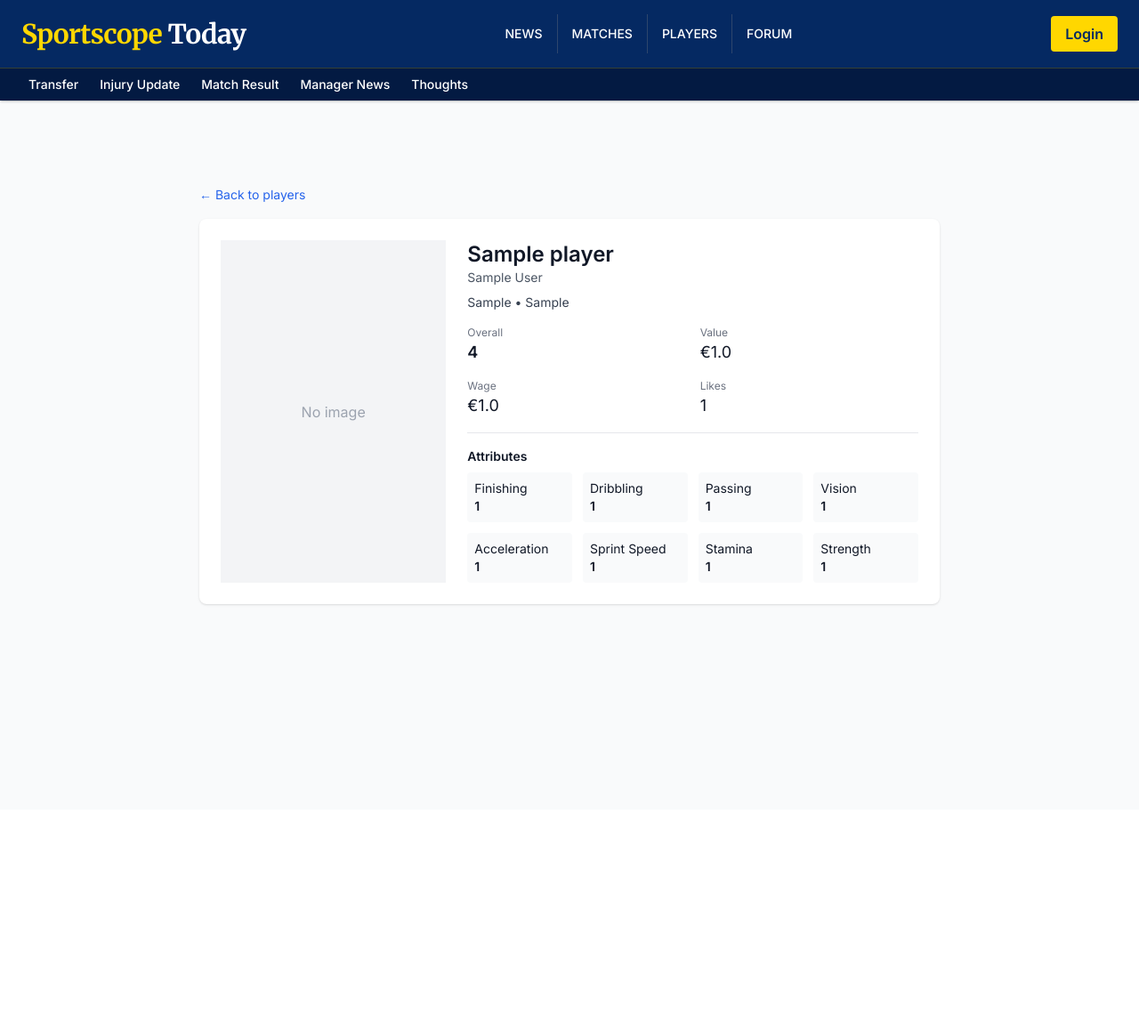
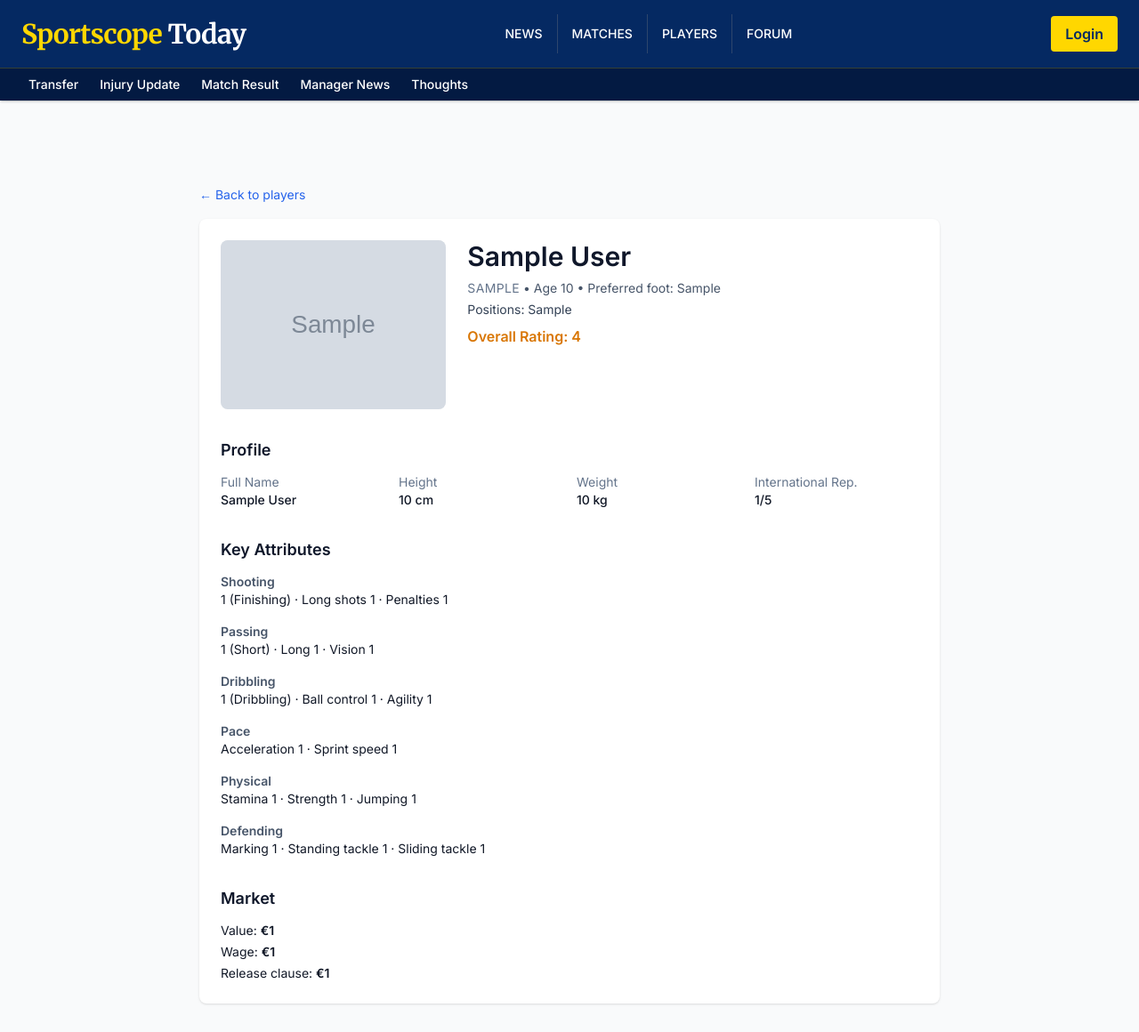
Before and after one commit to sportscope-today-d11/sportscope-today, a Django app: a page that uses main/templates/player_detail.html in a window 1280 px wide. Shown: the whole page at 89% size. Before the commit the page ends 681 px from the top, so only its background shows below. Run offline with Django 5.2, Linux system fonts and the light colour scheme; tables that the repository leaves empty hold one stand-in row (values such as "Sample post"); grey boxes marked "Sample" are stand-in pictures; some libraries are stand-ins or nearby versions.

Commit message:
update player card, player detail, implement add player jika role admin

```diff
--- a/main/templates/player_detail.html
+++ b/main/templates/player_detail.html
@@ -1,6 +1,7 @@
 {% extends 'base.html' %}
 
 {% load static %}
+{% load humanize %}
 
 {% block meta %}
 <title>{{ player.name }} — Player</title>
@@ -15,55 +16,110 @@
 	<a href="{% url 'main:player_list' %}" class="text-sm text-blue-600 hover:underline">← Back to players</a>
 
 		<div class="bg-white shadow rounded-lg mt-4 p-6">
+			<!-- HEADER -->
 			<div class="flex flex-col md:flex-row gap-6">
-				<div class="w-full md:w-1/3 bg-gray-100 flex items-center justify-center">
-					{% if player.image %}
-						<img src="{{ player.image }}" alt="{{ player.name }}" class="object-cover w-full h-full" />
-					{% else %}
-						<div class="p-8 text-gray-400">No image</div>
-					{% endif %}
+				<div class="w-full md:w-1/3 bg-gray-100 flex items-center justify-center rounded-lg overflow-hidden">
+					<img src="{{ player.image_url }}" alt="{{ player.name }}" class="object-cover w-full h-full" />
 				</div>
-
 				<div class="w-full md:w-2/3">
-					<h1 class="text-2xl font-bold">{{ player.name }}</h1>
-					{% if player.full_name %}<p class="text-sm text-gray-600">{{ player.full_name }}</p>{% endif %}
-					<p class="mt-2 text-sm text-gray-700">{{ player.positions }} • {{ player.nationality }}</p>
-
-					<div class="mt-4 grid grid-cols-2 gap-4">
-						<div>
-							<p class="text-xs text-gray-500">Overall</p>
-							<p class="text-lg font-semibold">{{ player.overall_rating|default:'-' }}</p>
-						</div>
-						<div>
-							<p class="text-xs text-gray-500">Value</p>
-							<p class="text-lg">€{{ player.value_euro|default:'-' }}</p>
-						</div>
-						<div>
-							<p class="text-xs text-gray-500">Wage</p>
-							<p class="text-lg">€{{ player.wage_euro|default:'-' }}</p>
-						</div>
-						<div>
-							<p class="text-xs text-gray-500">Likes</p>
-							<p class="text-lg">{{ player.likes }}</p>
-						</div>
-					</div>
-
-					<hr class="my-4" />
-
-					<h2 class="text-sm font-semibold mb-2">Attributes</h2>
-					<div class="grid grid-cols-2 md:grid-cols-4 gap-3 text-sm">
-						<div class="bg-gray-50 p-2 rounded">Finishing<br><span class="font-bold">{{ player.finishing|default:'-' }}</span></div>
-						<div class="bg-gray-50 p-2 rounded">Dribbling<br><span class="font-bold">{{ player.dribbling|default:'-' }}</span></div>
-						<div class="bg-gray-50 p-2 rounded">Passing<br><span class="font-bold">{{ player.short_passing|default:'-' }}</span></div>
-						<div class="bg-gray-50 p-2 rounded">Vision<br><span class="font-bold">{{ player.vision|default:'-' }}</span></div>
-						<div class="bg-gray-50 p-2 rounded">Acceleration<br><span class="font-bold">{{ player.acceleration|default:'-' }}</span></div>
-						<div class="bg-gray-50 p-2 rounded">Sprint Speed<br><span class="font-bold">{{ player.sprint_speed|default:'-' }}</span></div>
-						<div class="bg-gray-50 p-2 rounded">Stamina<br><span class="font-bold">{{ player.stamina|default:'-' }}</span></div>
-						<div class="bg-gray-50 p-2 rounded">Strength<br><span class="font-bold">{{ player.strength|default:'-' }}</span></div>
-					</div>
-
+					<h1 class="text-3xl font-extrabold text-slate-900">{{ player.full_name|default:player.name }}</h1>
+					<p class="mt-2 text-sm text-slate-600">
+						<span class="uppercase tracking-wide text-slate-500">{{ player.nationality }}</span>
+						• Age {{ player.age|default:'-' }}
+						• Preferred foot: {{ player.preferred_foot|default:'-' }}
+					</p>
+					<p class="mt-1 text-sm text-slate-700">Positions: {{ player.positions|default:'-' }}</p>
+					<p class="mt-2 font-semibold text-amber-600">Overall Rating: {{ player.overall_rating|default:'-' }}</p>
 				</div>
 			</div>
+
+			<!-- PROFILE -->
+			<div class="mt-8">
+				<h2 class="text-lg font-semibold text-slate-900">Profile</h2>
+				<div class="grid grid-cols-1 sm:grid-cols-2 lg:grid-cols-4 gap-4 mt-3 text-sm">
+					<div>
+						<p class="text-slate-500">Full Name</p>
+						<p class="font-medium">{{ player.full_name|default:player.name }}</p>
+					</div>
+					<div>
+						<p class="text-slate-500">Height</p>
+						<p class="font-medium">{{ player.height_cm|floatformat:0|default:'-' }} cm</p>
+					</div>
+					<div>
+						<p class="text-slate-500">Weight</p>
+						<p class="font-medium">{{ player.weight_kgs|floatformat:0|default:'-' }} kg</p>
+					</div>
+					<div>
+						<p class="text-slate-500">International Rep.</p>
+						<p class="font-medium">{{ player.international_reputation|default:'-' }}/5</p>
+					</div>
+				</div>
+			</div>
+
+			<!-- KEY ATTRIBUTES -->
+			<div class="mt-8">
+				<h2 class="text-lg font-semibold text-slate-900">Key Attributes</h2>
+				<div class="mt-3 space-y-4 text-sm">
+					<div>
+						<p class="text-slate-600 font-semibold">Shooting</p>
+						<p>
+							{{ player.finishing|default:'-' }} (Finishing)
+							· Long shots {{ player.long_shots|default:'-' }}
+							· Penalties {{ player.penalties|default:'-' }}
+						</p>
+					</div>
+					<div>
+						<p class="text-slate-600 font-semibold">Passing</p>
+						<p>
+							{{ player.short_passing|default:'-' }} (Short)
+							· Long {{ player.long_passing|default:'-' }}
+							· Vision {{ player.vision|default:'-' }}
+						</p>
+					</div>
+					<div>
+						<p class="text-slate-600 font-semibold">Dribbling</p>
+						<p>
+							{{ player.dribbling|default:'-' }} (Dribbling)
+							· Ball control {{ player.ball_control|default:'-' }}
+							· Agility {{ player.agility|default:'-' }}
+						</p>
+					</div>
+					<div>
+						<p class="text-slate-600 font-semibold">Pace</p>
+						<p>
+							Acceleration {{ player.acceleration|default:'-' }}
+							· Sprint speed {{ player.sprint_speed|default:'-' }}
+						</p>
+					</div>
+					<div>
+						<p class="text-slate-600 font-semibold">Physical</p>
+						<p>
+							Stamina {{ player.stamina|default:'-' }}
+							· Strength {{ player.strength|default:'-' }}
+							· Jumping {{ player.jumping|default:'-' }}
+						</p>
+					</div>
+					<div>
+						<p class="text-slate-600 font-semibold">Defending</p>
+						<p>
+							Marking {{ player.marking|default:'-' }}
+							· Standing tackle {{ player.standing_tackle|default:'-' }}
+							· Sliding tackle {{ player.sliding_tackle|default:'-' }}
+						</p>
+					</div>
+				</div>
+			</div>
+
+			<!-- MARKET INFO -->
+			<div class="mt-8">
+				<h2 class="text-lg font-semibold text-slate-900">Market</h2>
+				<div class="mt-3 space-y-1 text-sm">
+					<p>Value: <span class="font-semibold">€{{ player.value_euro|floatformat:0|intcomma|default:'-' }}</span></p>
+					<p>Wage: <span class="font-semibold">€{{ player.wage_euro|floatformat:0|intcomma|default:'-' }}</span></p>
+					<p>Release clause: <span class="font-semibold">€{{ player.release_clause_euro|floatformat:0|intcomma|default:'-' }}</span></p>
+				</div>
+			</div>
+
 		</div>
 	</div>
 </div>
--- a/main/urls.py
+++ b/main/urls.py
@@ -11,6 +11,7 @@ urlpatterns = [
     # PLAYER
     path('player',views.player_list ,name='player_list'),
     path('player/<slug:slug>', views.player_detail, name='player_detail'),
+    path('player/add', views.player_add_ajax, name='player_add_ajax'),
     path('', homepage, name="homepage"),
     path('news/', news_list, name='news_list'),
     path('news/<int:news_id>/', news_detail, name='news_detail'),
--- a/main/views.py
+++ b/main/views.py
@@ -8,7 +8,9 @@ from django.urls import reverse, reverse_lazy
 import datetime
 from django.contrib import messages
 from django.shortcuts import render, get_object_or_404
-from main.models import Player
+from main.models import Player, Person
+from django.views.decorators.http import require_POST
+from django.views.decorators.csrf import csrf_exempt, csrf_protect
 from django.core.paginator import Paginator
 
 # View untuk halaman home yang menampilkan daftar pemain
@@ -27,6 +29,126 @@ def player_detail(request, slug):
     player = get_object_or_404(Player, slug=slug)
     context = {'player': player}
     return render(request, 'player_detail.html', context)
+
+
+@login_required
+@require_POST
+def player_add_ajax(request):
+    """Add a Player via AJAX (expects JSON). Admin-only (Person.role == 'admin')."""
+    # role check
+    try:
+        person = Person.objects.get(user=request.user)
+    except Person.DoesNotExist:
+        return JsonResponse({"status": "error", "message": "No role assigned"}, status=403)
+    if person.role != 'admin':
+        return JsonResponse({"status": "error", "message": "Admin only"}, status=403)
+
+    import json
+    try:
+        payload = json.loads(request.body.decode('utf-8'))
+    except json.JSONDecodeError:
+        return JsonResponse({"status": "error", "message": "Invalid JSON"}, status=400)
+
+    name = (payload.get('name') or '').strip()
+    if not name:
+        return JsonResponse({"status": "error", "message": "Name is required"}, status=400)
+
+    from unidecode import unidecode
+    from django.utils.text import slugify
+
+    base = slugify(unidecode(name)) or 'player'
+    slug = base
+    i = 1
+    while Player.objects.filter(slug=slug).exists():
+        slug = f"{base}-{i}"
+        i += 1
+
+    # helpers to coerce types safely
+    def to_int(v):
+        try:
+            if v is None:
+                return None
+            s = str(v).strip()
+            if s == '':
+                return None
+            return int(float(s))
+        except Exception:
+            return None
+
+    def to_float(v):
+        try:
+            if v is None:
+                return None
+            s = str(v).strip()
+            if s == '':
+                return None
+            return float(s)
+        except Exception:
+            return None
+
+    preferred_foot = (payload.get('preferred_foot') or '').strip()
+    if preferred_foot not in ('Left', 'Right'):
+        preferred_foot = None
+
+    defaults = {
+        'slug': slug,
+        'name': name,
+        'full_name': (payload.get('full_name') or '')[:255],
+        'positions': (payload.get('positions') or '')[:100],
+        'nationality': (payload.get('nationality') or '')[:100],
+        'overall_rating': to_int(payload.get('overall_rating')),
+        'age': to_int(payload.get('age')),
+        'preferred_foot': preferred_foot,
+        'height_cm': to_float(payload.get('height_cm')),
+        'weight_kgs': to_float(payload.get('weight_kgs')),
+        'international_reputation': to_int(payload.get('international_reputation')),
+        # Shooting
+        'finishing': to_int(payload.get('finishing')),
+        'long_shots': to_int(payload.get('long_shots')),
+        'penalties': to_int(payload.get('penalties')),
+        # Passing
+        'short_passing': to_int(payload.get('short_passing')),
+        'long_passing': to_int(payload.get('long_passing')),
+        'vision': to_int(payload.get('vision')),
+        # Dribbling
+        'dribbling': to_int(payload.get('dribbling')),
+        'ball_control': to_int(payload.get('ball_control')),
+        'agility': to_int(payload.get('agility')),
+        # Pace
+        'acceleration': to_int(payload.get('acceleration')),
+        'sprint_speed': to_int(payload.get('sprint_speed')),
+        # Physical
+        'stamina': to_int(payload.get('stamina')),
+        'strength': to_int(payload.get('strength')),
+        'jumping': to_int(payload.get('jumping')),
+        # Defending
+        'marking': to_int(payload.get('marking')),
+        'standing_tackle': to_int(payload.get('standing_tackle')),
+        'sliding_tackle': to_int(payload.get('sliding_tackle')),
+        # Market
+        'value_euro': to_float(payload.get('value_euro')),
+        'wage_euro': to_float(payload.get('wage_euro')),
+        'release_clause_euro': to_float(payload.get('release_clause_euro')),
+        # Likes (optional)
+        'likes': max(0, to_int(payload.get('likes')) or 0),
+    }
+
+    player = Player.objects.create(**defaults)
+
+    return JsonResponse({
+        'status': 'success',
+        'player': {
+            'slug': player.slug,
+            'name': player.name,
+            'positions': player.positions,
+            'nationality': player.nationality,
+            'overall_rating': player.overall_rating,
+            'age': player.age,
+            'likes': player.likes,
+            'image_url': player.image_url,
+            'detail_url': reverse('main:player_detail', kwargs={'slug': player.slug}),
+        }
+    }, status=201)
 from django.shortcuts import render
 from django.http import HttpResponse
 
```
Also changed, not shown: main/models.py (+16 -8 lines), main/templates/modal_player.html (added, +328 -0 lines), main/templates/player.html (+21 -21 lines).
